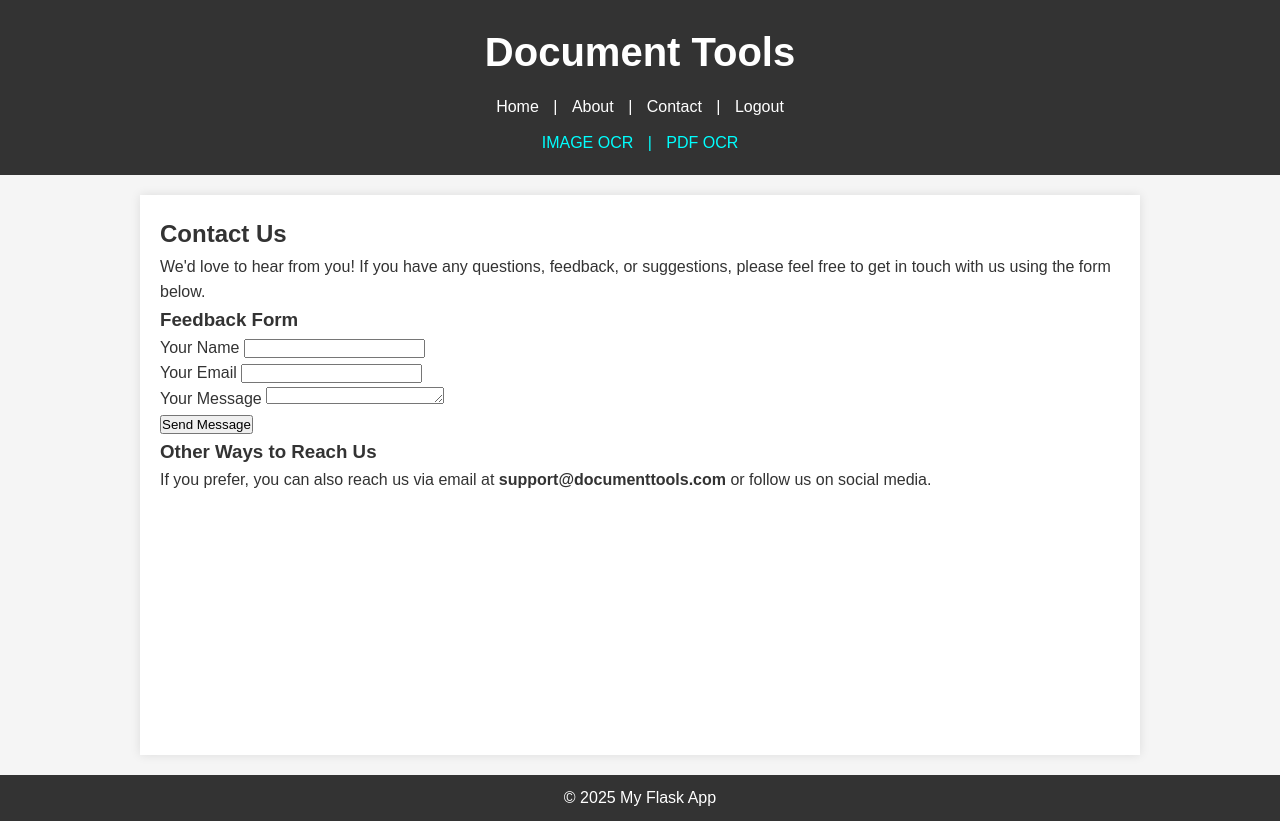
After one commit to Sanyam124/Document-Tools, a Flask app: page /contact in a window 1280 px wide. The commit adds this page. Run offline with Flask 3, Linux system fonts and the light colour scheme; the visitor is signed in with stand-in values (Sample User, id 1); data that the repository does not hold is empty.

Commit message:
improved all pages

```diff
--- a/app.py
+++ b/app.py
@@ -1,6 +1,6 @@
-from flask import Flask, render_template, url_for, request, session, redirect
+from flask import Flask, render_template, url_for, request, session, redirect, send_file
 from pymongo import MongoClient
-import hashlib, os, pytesseract,io
+import hashlib, os, pytesseract, io
 from PIL import Image
 
 # For PDF OCR
@@ -10,7 +10,6 @@ import tempfile
 # Initialize MongoDB client
 client = MongoClient('localhost', 27017)
 db = client['mydatabase']
-collection = db['logincredentials']
 
 app = Flask(__name__)
 
@@ -35,12 +34,14 @@ def SignUp():
         name = request.form['name']
         username = request.form['username']
         password = request.form['password']
+        email = request.form['email']
+        collection = db['logincredentials']
 
         if collection.find_one({'username': username}):
             return render_template('SignUp.html', error='Username already exists')
 
         hashed_password = hash_password(password)
-        collection.insert_one({'name': name, 'username': username, 'password': hashed_password})
+        collection.insert_one({'name': name, 'email': email, 'username': username, 'password': hashed_password})
         return redirect(url_for('login'))
     return render_template('SignUp.html')
 
@@ -55,6 +56,7 @@ def login():
     if request.method == 'POST':
         username = request.form['username']
         password = request.form['password']
+        collection = db['logincredentials']
         user = collection.find_one({'username': username})
         if user and check_password(user['password'], password):
             session['username'] = username
@@ -67,6 +69,32 @@ def login():
 def logout():
     session.pop('username', None)
     return redirect(url_for('login'))
+
+@app.route('/about')
+def about():
+    return render_template('about.html')
+
+@app.route('/contact', methods=['GET', 'POST'])
+def contact():
+    if 'username' not in session:
+        return redirect(url_for('login'))
+
+    # Fetch user email from MongoDB
+    collection = db['logincredentials']
+    user = collection.find_one({'username': session['username']})
+    email = user['email'] if user and 'email' in user else ""
+
+    if request.method == 'POST':
+        name = request.form['name']
+        message = request.form['message']
+        feedback_collection = db['feedback']
+
+        # Save feedback in MongoDB
+        feedback_collection.insert_one({'name': name, 'email': email, 'message': message})
+
+        return render_template('contact.html', email=email, success="Your message has been sent successfully!")
+
+    return render_template('contact.html', email=email)
 
 # Route for Image OCR
 @app.route('/ocr', methods=['GET', 'POST'])
@@ -98,6 +126,19 @@ def ocr():
             return render_template("ocr.html", extracted_text=extracted_text)
 
     return render_template("ocr.html", extracted_text=extracted_text, error=error)
+
+@app.route('/download_ocr', methods=['POST'])
+def download_ocr():
+    if 'username' not in session:
+        return redirect(url_for('login'))
+
+    extracted_text = request.form.get('extracted_text')
+    if extracted_text:
+        text_file = io.BytesIO()
+        text_file.write(extracted_text.encode('utf-8'))
+        text_file.seek(0)
+        return send_file(text_file, as_attachment=True, download_name='extracted_text.txt', mimetype='text/plain')
+    return redirect(url_for('ocr'))
 
 # Route for PDF OCR
 @app.route('/pdf', methods=['GET', 'POST'])
@@ -142,7 +183,23 @@ def pdf():
         except Exception as e:
             error = f"Error processing PDF: {e}"
 
+    if extracted_text:
+        return render_template("pdf.html", extracted_text=extracted_text, error=error)
+
     return render_template("pdf.html", extracted_text=extracted_text, error=error)
+
+@app.route('/download_pdf', methods=['POST'])
+def download_pdf():
+    if 'username' not in session:
+        return redirect(url_for('login'))
+
+    extracted_text = request.form.get('extracted_text')
+    if extracted_text:
+        text_file = io.BytesIO()
+        text_file.write(extracted_text.encode('utf-8'))
+        text_file.seek(0)
+        return send_file(text_file, as_attachment=True, download_name='extracted_text.txt', mimetype='text/plain')
+    return redirect(url_for('pdf'))
 
 if __name__ == '__main__':
     app.run(debug=True)
--- a/templates/SignUp.html
+++ b/templates/SignUp.html
@@ -5,6 +5,9 @@
 <p style="color: red">{{ error }}</p>
 {% endif %}
 <form action="/SignUp" method="post">
+  <label for="email">Email:</label><br />
+  <input type="email" id="email" name="email" required /><br />
+
   <label for="name">Name:</label><br />
   <input type="text" id="name" name="name" required /><br />
 
--- /dev/null
+++ b/templates/contact.html
@@ -0,0 +1,49 @@
+{% extends "base.html" %} {% block title %}Contact{% endblock %} {% block
+content %}
+<div class="container">
+  <h2>Contact Us</h2>
+  <p>
+    We'd love to hear from you! If you have any questions, feedback, or
+    suggestions, please feel free to get in touch with us using the form below.
+  </p>
+
+  <h3>Feedback Form</h3>
+  <form action="/contact" method="POST">
+    <div class="form-group">
+      <label for="name">Your Name</label>
+      <input type="text" id="name" name="name" class="form-control" required />
+    </div>
+    <div class="form-group">
+      <label for="email">Your Email</label>
+      <input
+        type="email"
+        id="email"
+        name="email"
+        class="form-control"
+        value="{{ email }}"
+        required
+        readonly
+      />
+    </div>
+    <div class="form-group">
+      <label for="message">Your Message</label>
+      <textarea
+        id="message"
+        name="message"
+        class="form-control"
+        rows="1"
+        required
+      ></textarea>
+    </div>
+    <button type="submit" class="btn btn-primary">Send Message</button>
+  </form>
+  {% if success %}
+  <div class="alert alert-success">{{ success }}</div>
+  {% endif %}
+  <h3>Other Ways to Reach Us</h3>
+  <p>
+    If you prefer, you can also reach us via email at
+    <strong>support@documenttools.com</strong> or follow us on social media.
+  </p>
+</div>
+{% endblock %}
--- a/templates/pdf.html
+++ b/templates/pdf.html
@@ -17,8 +17,11 @@
   /><br /><br />
   <input type="submit" value="Extract Text from PDF" />
 </form>
-
 {% if extracted_text %}
 <h3>Extracted Text:</h3>
 <pre>{{ extracted_text }}</pre>
+<form action="{{ url_for('download_pdf') }}" method="post">
+  <input type="hidden" name="extracted_text" value="{{ extracted_text }}" />
+  <button type="submit">Download Extracted Text</button>
+</form>
 {% endif %} {% endblock %}
```
Also changed, not shown: templates/about.html (added, +34 -0 lines), templates/index.html (+23 -7 lines), templates/ocr.html (+5 -2 lines).
